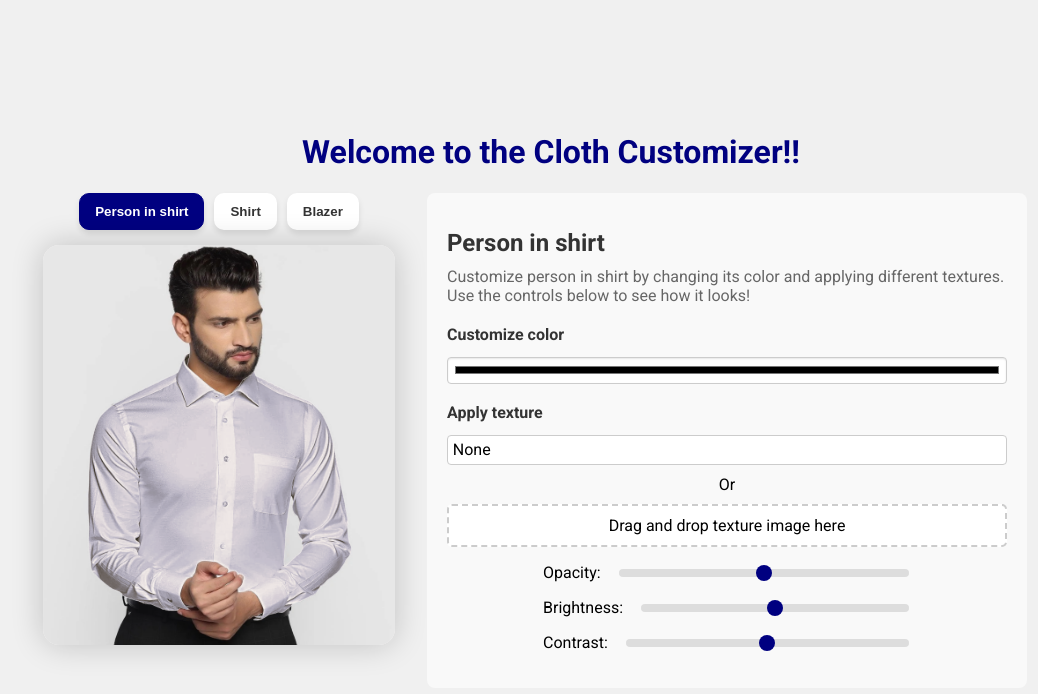
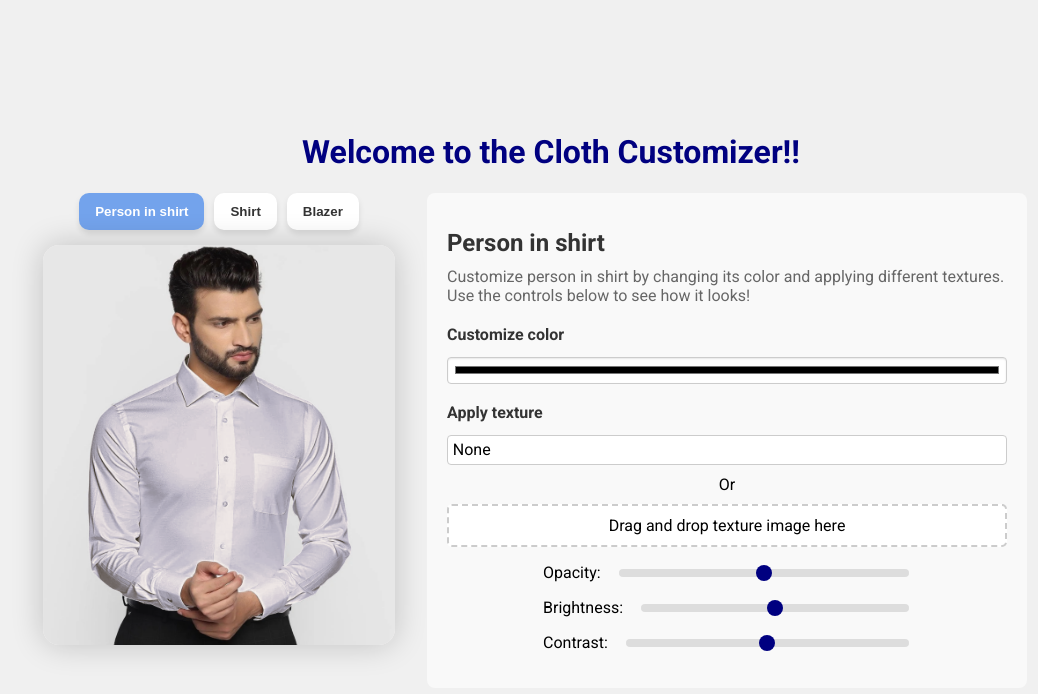
Before and after one commit to Annu117/Cloth-Customizer, a React (Create React App) app: page /shirt in a window 1280 px wide. Shown: the top 694 px of the page, without its empty margins (89-1127 px from the left). Built offline with nearby package versions, Linux system fonts and the light colour scheme.

Commit message:
Update Shirt.css

```diff
--- a/src/components/Shirt.css
+++ b/src/components/Shirt.css
@@ -79,8 +79,8 @@
 }
 
 .texture-button.active {
-  border-color: navy;
-  background-color: navy;
+  /* border-color: navy; */
+  background-color: rgb(115, 163, 236);
   color: #ffffff;
 }
 
```
